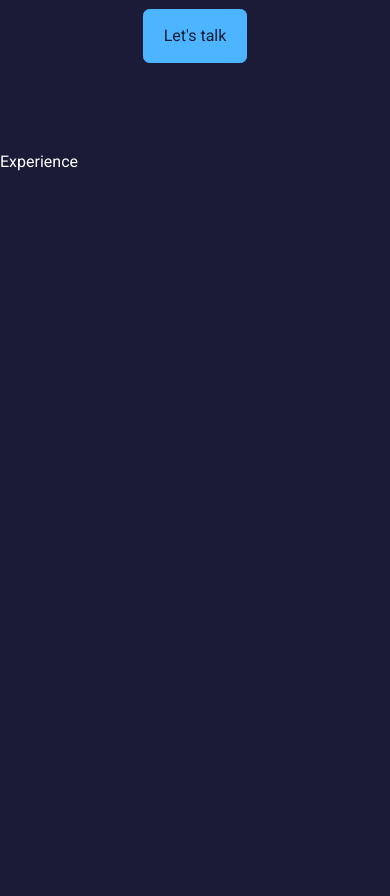
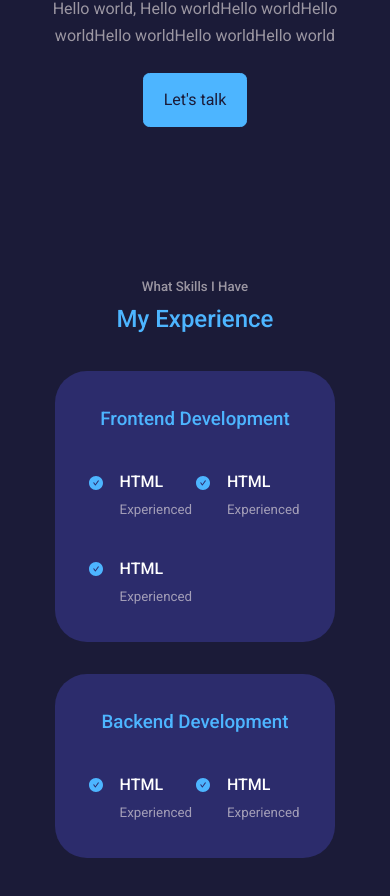
Before and after one commit to xiexixixi/yxhp, a React (Create React App) app: page / in a window 390 px wide. Shown: the part 1732-2628 px from the top of the page. Built offline with nearby package versions, Linux system fonts and the light colour scheme.

Commit message:
experience finished

```diff
--- a/src/components/experience/Experience.tsx
+++ b/src/components/experience/Experience.tsx
@@ -1,9 +1,64 @@
-import React from 'react'
+import React, {CSSProperties} from 'react'
 import './experience.css'
+import {AiFillCheckCircle} from 'react-icons/ai'
 
 const Experience = () => {
   return (
-    <section id='experience'>Experience</section>
+    <section id='experience'>
+      <h5>What Skills I Have</h5>
+      <h2>My Experience</h2>
+
+      <div className="container experience__container">
+
+        <div className="experience__frontend">
+          <h3>Frontend Development</h3>
+          <div className="experience__content">
+            <article className='experience__details'>
+              <AiFillCheckCircle className='experience__details-icon'/>
+              <div className='skill__detial'>
+                <h4>HTML</h4>
+                <small style={{color: 'var(--color-light)'}}>Experienced</small>
+              </div>
+            </article>
+            <article className='experience__details'>
+            <AiFillCheckCircle className='experience__details-icon'/>
+              <div className='skill__detial'>
+                <h4>HTML</h4>
+                <small style={{color: 'var(--color-light)'}}>Experienced</small>
+              </div>
+            </article>
+            <article className='experience__details'>
+            <AiFillCheckCircle className='experience__details-icon'/>
+              <div className='skill__detial'>
+                <h4>HTML</h4>
+                <small style={{color: 'var(--color-light)'}}>Experienced</small>
+              </div>
+            </article>
+          </div>
+        </div>
+
+        <div className="experience__backend">
+          <h3>Backend Development</h3>
+          <div className="experience__content">
+          <article className='experience__details'>
+            <AiFillCheckCircle className='experience__details-icon'/>
+            <div className='skill__detial'>
+              <h4>HTML</h4>
+              <small style={{color: 'var(--color-light)'}}>Experienced</small>
+            </div>
+          </article>
+          <article className='experience__details'>
+            <AiFillCheckCircle className='experience__details-icon'/>
+            <div className='skill__detial'>
+              <h4>HTML</h4>
+              <small style={{color: 'var(--color-light)'}}>Experienced</small>
+            </div>
+          </article>
+          </div>
+        </div>
+
+      </div>
+    </section>
   )
 }
 
--- a/src/components/experience/experience.css
+++ b/src/components/experience/experience.css
@@ -0,0 +1,72 @@
+.experience__container{
+    display: grid;
+    grid-template-columns: 1fr 1fr;
+    gap: 2rem;
+
+}
+
+.experience__container > div {
+    background: var(--color-bg-variant);
+    padding:2.4rem 5rem;
+    border-radius: 2rem;
+    border: 1px solid transparent;
+    transition: var(--transition);
+}
+
+.experience__container > div:hover {
+    background: transparent;
+    border-color: var(--color-primary-variant);
+    cursor: default;
+}
+
+.experience__container > div h3 {
+    text-align: center;
+    margin-bottom: 2rem;
+    color: var(--color-primary);
+}
+
+.experience__content {
+    display: grid;
+    grid-template-columns: 1fr 1fr;
+    row-gap:2rem;
+}
+
+.experience__details {
+    display: flex;
+    gap: 1rem;
+}
+.experience__details-icon {
+    margin-top: 0.4rem;
+    color: var(--color-primary);
+}
+
+/* ============ MEDIA QUERIES (MEDIUM DEVICE) ============*/
+@media screen and (max-width: 1024px){
+    .experience__container{
+        grid-template-columns: 1fr;
+    }
+    .experience__container > div {
+        width: 80%;
+        padding: 2rem;
+        margin: 0 auto;
+    }
+}
+
+/* ============ MEDIA QUERIES (SMALL DEVICE) ============*/
+@media screen and (max-width: 600px){
+    header {
+        height: 100vh;
+        padding-top: 4rem;
+    }
+    .resume {
+        margin-top: 2.5rem;
+        display: flex;
+        justify-content: center;
+        /* space between elements */
+        gap: 1.2rem;
+    }
+    .header__socials,
+    .scroll__down{
+        display: none;
+    }
+}
--- a/src/index.css
+++ b/src/index.css
@@ -122,13 +122,16 @@
         width:var(--container-width-md);
     }
     section {
-        margin-top: 6rem;
+        margin-top: 10rem;
     }
 }
 @media screen and (max-width: 600px){
     .container{
         width:var(--container-width-sm);
     }
+    section {
+        margin-top: 10rem;
+    }
     section > h2{
         margin-bottom: 2rem;
     }
```
